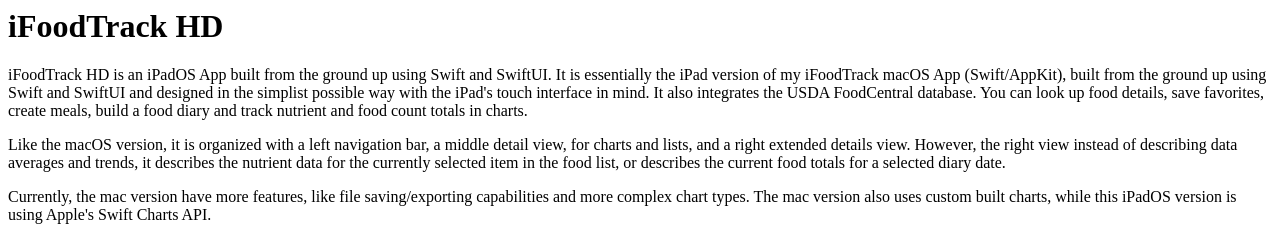
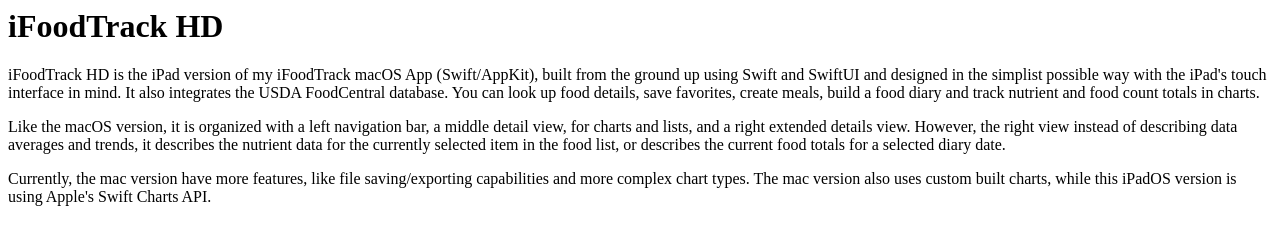
Before and after one commit to FrankBot1000/iFoodTrackHD, a plain HTML site: page index.html in a window 1280 px wide. Shown: the top 247 px of the page. Drawn offline with Linux system fonts and the light colour scheme.

Commit message:
Update intro text for index.html and README.md.

```diff
--- a/index.html
+++ b/index.html
@@ -1,5 +1,5 @@
 <h1>iFoodTrack HD</h1>
-<p>iFoodTrack HD is an iPadOS App built from the ground up using Swift and SwiftUI. It is essentially the iPad version of my iFoodTrack macOS App (Swift/AppKit), built from the ground up using Swift and SwiftUI and designed in the simplist possible way with the iPad's touch interface in mind. It also integrates the USDA FoodCentral database. You can look up food details, save favorites, create meals, build a food diary and track nutrient and food count totals in charts.</p>
+<p>iFoodTrack HD is the iPad version of my iFoodTrack macOS App (Swift/AppKit), built from the ground up using Swift and SwiftUI and designed in the simplist possible way with the iPad's touch interface in mind. It also integrates the USDA FoodCentral database. You can look up food details, save favorites, create meals, build a food diary and track nutrient and food count totals in charts.</p>
 <p>Like the macOS version, it is organized with a left navigation bar, a middle detail view, for charts and lists, and a right extended details view. However, the right view instead of describing data averages and trends, it describes the nutrient data for the currently selected item in the food list, or describes the current food totals for a selected diary date.</p>
 <p>Currently, the mac version have more features, like file saving/exporting capabilities and more complex chart types. The mac version also uses custom built charts, while this iPadOS version is using Apple's Swift Charts API.
 <br></br></p>
```
Also changed, not shown: 1 other file.
